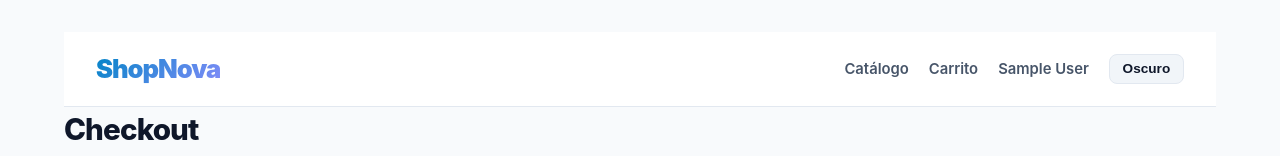
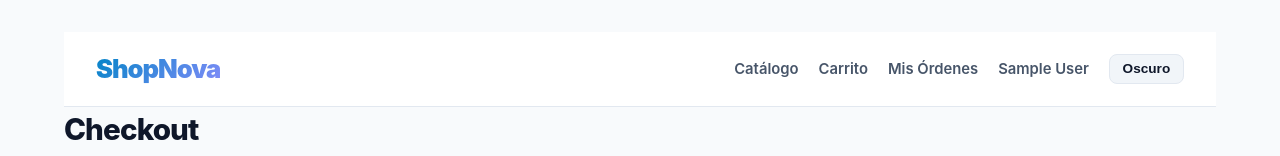
Before and after one commit to JNevid-RO/JNevid-RO-ProyectoM5_JoseNevidRodriguezOrtega, a React (Vite) app: page /checkout in a window 1280 px wide. Shown: the top 156 px of the page. Built offline with nearby package versions, Linux system fonts and the light colour scheme; no server answers; the database is empty; sample sign-in values are in the browser's storage.

Commit message:
fix(navbar): mostrar enlace de mis ordenes permanentemente

```diff
--- a/src/components/Navbar.tsx
+++ b/src/components/Navbar.tsx
@@ -30,11 +30,9 @@ export function Navbar() {
             {totalItems > 0 && (
               <Link to="/checkout" className="nav-link">Checkout</Link>
             )}
-            {userPendingOrders.length > 0 && (
-              <Link to="/orders" className="nav-link nav-link-pending">
-                Órdenes ({userPendingOrders.length})
-              </Link>
-            )}
+            <Link to="/orders" className={userPendingOrders.length > 0 ? "nav-link nav-link-pending" : "nav-link"}>
+              Mis Órdenes{userPendingOrders.length > 0 ? ` (${userPendingOrders.length})` : ''}
+            </Link>
 
             {role === 'admin' && (
               <Link to="/admin" className="nav-link nav-link-admin">
```
